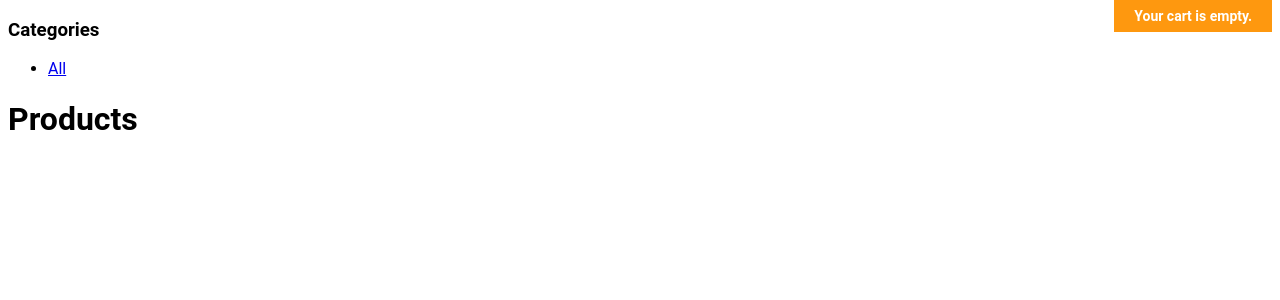
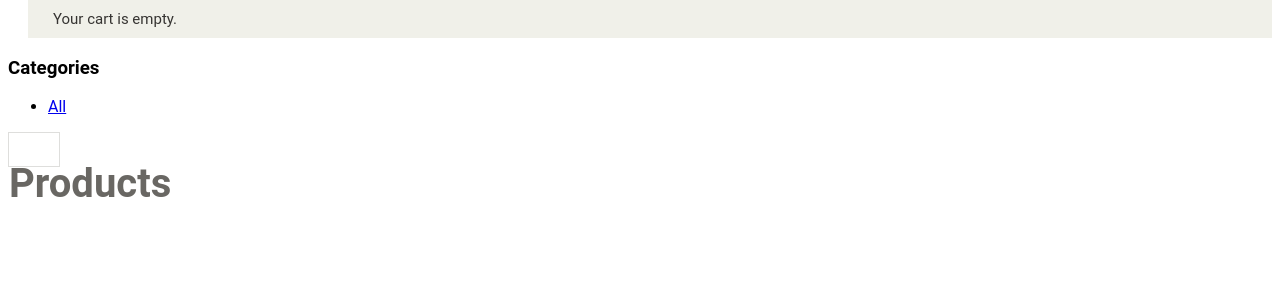
Before and after one commit to Nidhintsajee/Online-Shopping-App, a Django app: template shop/templates/shop/product/list.html in a window 1280 px wide. Shown: the part 27-327 px from the top of the page. Run offline with Django 3.2, Linux system fonts and the light colour scheme; the template is opened without the code that fills it, so the values that code supplies are empty.

Commit message:
My Online shop App

```diff
--- a/shop/static/css/base.css
+++ b/shop/static/css/base.css
@@ -10,8 +10,23 @@ body {
 }
 
 .cart {
-  background: #FE980F;
-  color: #FFFFFF;
+  background: #F0F0E9;
+  color: #363432;
+  font-size: 20px;
+  margin-bottom: 35px;
+  padding: 10px 25px;
+  font-family: 'Roboto', sans-serif;
+  font-size: 15px;
+  margin-bottom: 10px;
+  margin-left: 20px;
+}
+
+.product-detail {
+  background: #F0F0E9;
+  color: #363432;
+  font-size: 20px;
+  margin-bottom: 35px;
+  padding: 10px 25px;
   font-family: 'Roboto', sans-serif;
   font-size: 14px;
   font-weight: 700;
@@ -20,3 +35,34 @@ body {
   position: absolute;
   right: 0;
 }
+
+.product-list {
+  border: 1px solid #DEDEDC;
+  color: #696763;
+  font-family: 'Roboto', sans-serif;
+  font-size: 20px;
+  font-weight: 700;
+  height: 33px;
+  outline: medium none;
+  text-align: center;
+  width: 50px;
+}
+
+.order-info {
+  background: #F0F0E9;
+  color: #363432;
+  font-size: 20px;
+  margin-bottom: 35px;
+  padding: 10px 25px;
+  font-family: 'Roboto', sans-serif;
+}
+
+img {
+    position: relative;
+    float: left;
+    width:  500px;
+    height: 500px;
+    background-position: 50% 50%;
+    background-repeat:   no-repeat;
+    background-size:     cover;
+}
```
Also changed, not shown: media/products/2017/03/02/blacktea.jpg (added), media/products/2017/03/02/flowering.jpg (added).
